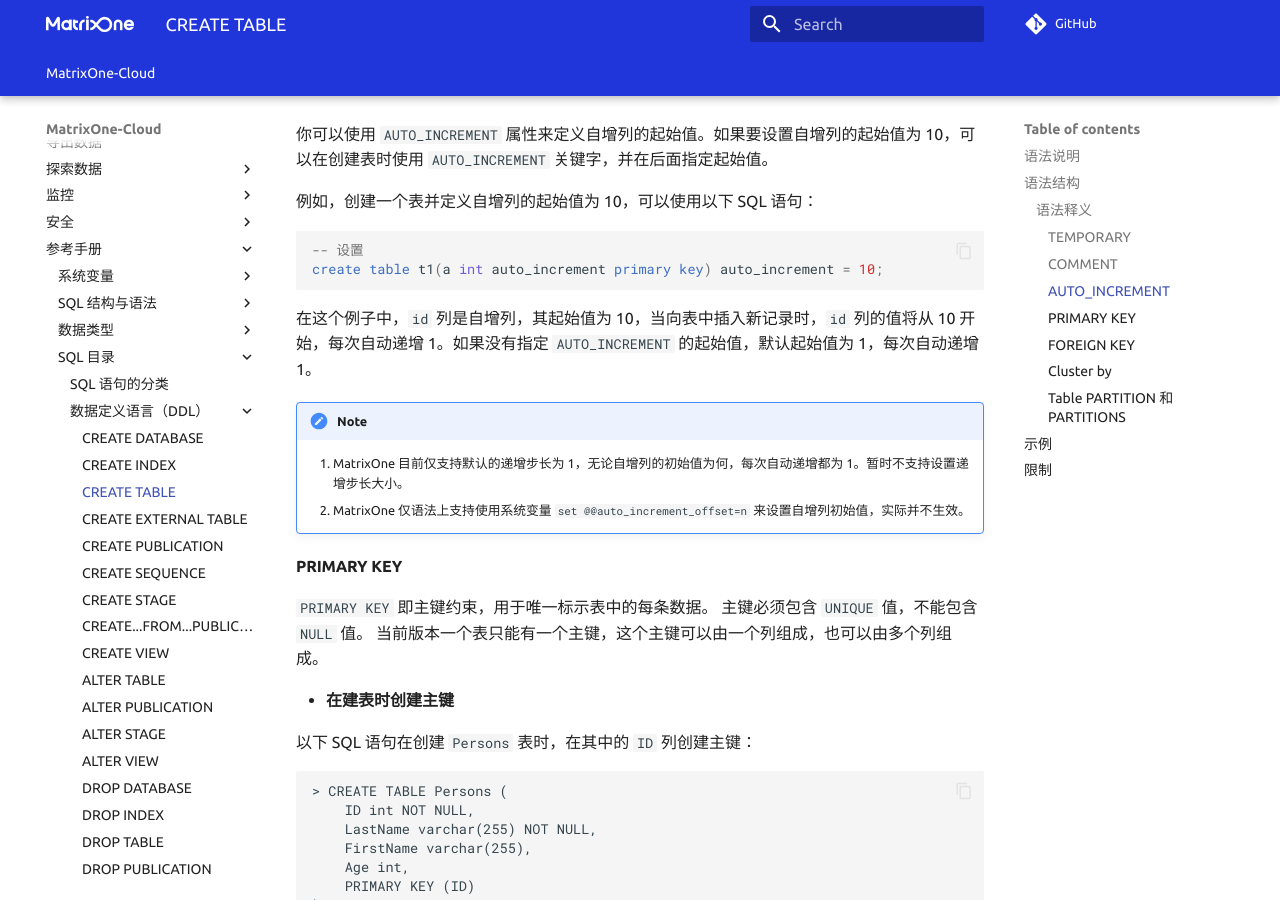
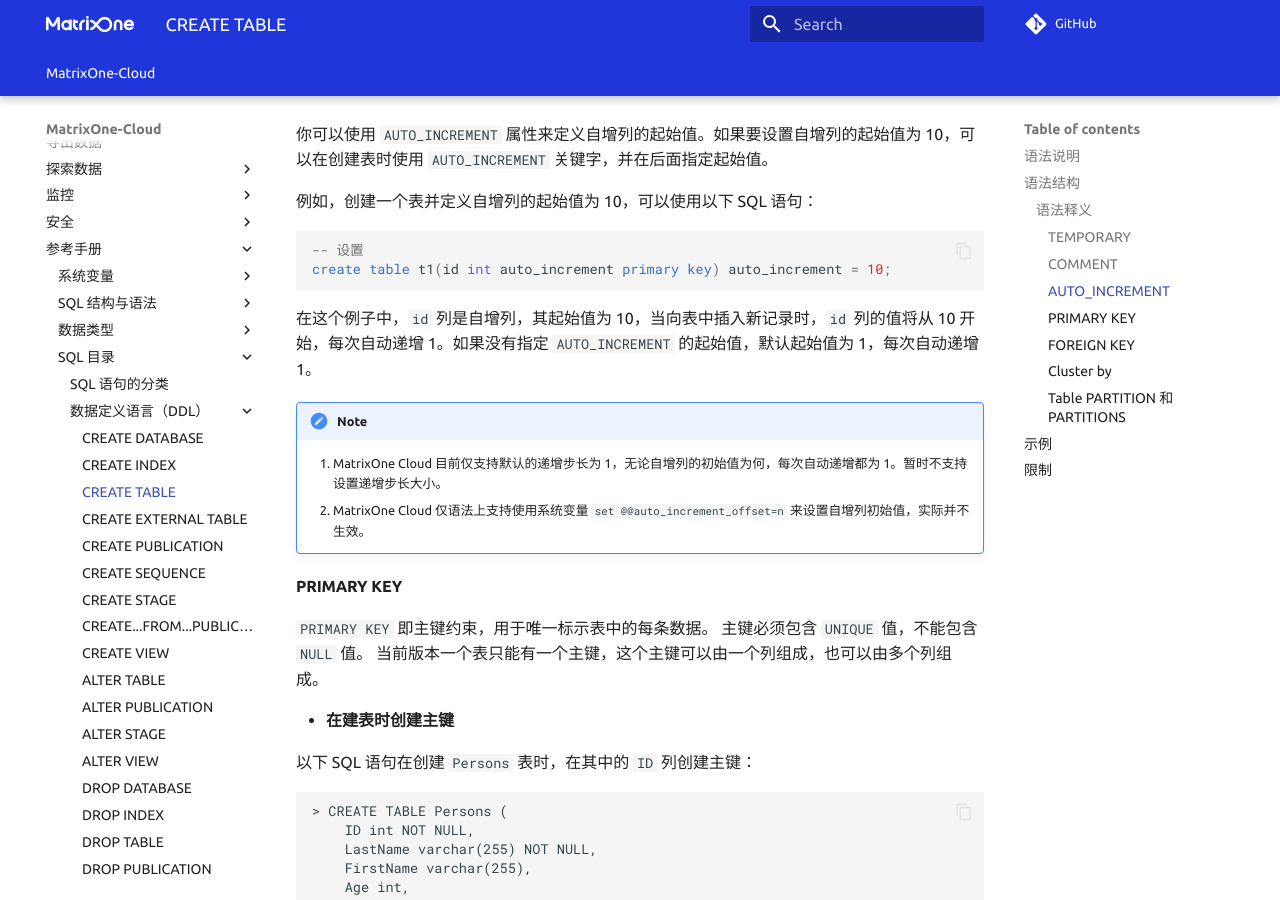
Before and after one commit to yangj1211/moc-docs, an MkDocs documentation site: the page built from docs/MatrixOne-Cloud/Reference/SQL-Reference/Data-Definition-Language/create-table.md, in a window 1280 px wide and 900 px high, scrolled down 3332 px. Built offline with MkDocs 1.6.1 and Material for MkDocs 9.7.7, drawn with Linux system fonts in a browser that asks for light colours; comment, search, counter and statistics services are not loaded; the version menu is left out; some of the changed text lies outside the part shown.

Commit message:
Update create-table.md
Signed-off-by: xuanyiLee <89380523+xuanyiLee@users.noreply.github.com>

````diff
--- a/docs/MatrixOne-Cloud/Reference/SQL-Reference/Data-Definition-Language/create-table.md
+++ b/docs/MatrixOne-Cloud/Reference/SQL-Reference/Data-Definition-Language/create-table.md
@@ -144,14 +144,14 @@
 
 ```sql
 -- 设置
-create table t1(a int auto_increment primary key) auto_increment = 10;
+create table t1(id int auto_increment primary key) auto_increment = 10;
 ```
 
 在这个例子中，`id` 列是自增列，其起始值为 10，当向表中插入新记录时，`id` 列的值将从 10 开始，每次自动递增 1。如果没有指定 `AUTO_INCREMENT` 的起始值，默认起始值为 1，每次自动递增 1。
 
 !!! note
-    1. MatrixOne 目前仅支持默认的递增步长为 1，无论自增列的初始值为何，每次自动递增都为 1。暂时不支持设置递增步长大小。
-    2. MatrixOne 仅语法上支持使用系统变量 `set @@auto_increment_offset=n` 来设置自增列初始值，实际并不生效。
+    1. MatrixOne Cloud 目前仅支持默认的递增步长为 1，无论自增列的初始值为何，每次自动递增都为 1。暂时不支持设置递增步长大小。
+    2. MatrixOne Cloud 仅语法上支持使用系统变量 `set @@auto_increment_offset=n` 来设置自增列初始值，实际并不生效。
 
 #### PRIMARY KEY
 
@@ -320,7 +320,7 @@
 
 - **HASH(expr)**
 
-在实际工作中，经常会遇到像会员表这种没有明显可以分区的特征字段的大表。为了把这类的数据进行分区打散，MatrixOne 提供了 `HASH` 分区。基于给定的分区个数，将数据分配到不同的分区，`HASH` 分区只能针对整数进行 `HASH`，对于非整形的字段则通过表达式将其转换成整数。
+在实际工作中，经常会遇到像会员表这种没有明显可以分区的特征字段的大表。为了把这类的数据进行分区打散，MatrixOne Cloud 提供了 `HASH` 分区。基于给定的分区个数，将数据分配到不同的分区，`HASH` 分区只能针对整数进行 `HASH`，对于非整形的字段则通过表达式将其转换成整数。
 
 · HASH 分区，基于给定的分区个数，把数据分配到不同的分区。
 
@@ -681,4 +681,4 @@
 
 1. 不支持使用 `ALTER TABLE table_name DROP PRIMARY KEY` 语句删除表中的主键。
 2. 不支持使用 `ALTER TABLE table_name AUTO_INCREMENT = n;` 语句修改自增列初始值。
-3. 在 MatrixOne 中，仅语法上支持使用系统变量 `set @@auto_increment_increment=n` 来设置递增步长，也仅语法支持使用系统变量 `set @@auto_increment_offset=n` 来设置默认自增列初始值，但实际上并不生效；当前支持设置自增列的初始值 `AUTO_INCREMENT=n`，但步长仍然默认为 1。
+3. 在 MatrixOne Cloud中，仅语法上支持使用系统变量 `set @@auto_increment_increment=n` 来设置递增步长，也仅语法支持使用系统变量 `set @@auto_increment_offset=n` 来设置默认自增列初始值，但实际上并不生效；当前支持设置自增列的初始值 `AUTO_INCREMENT=n`，但步长仍然默认为 1。
````
